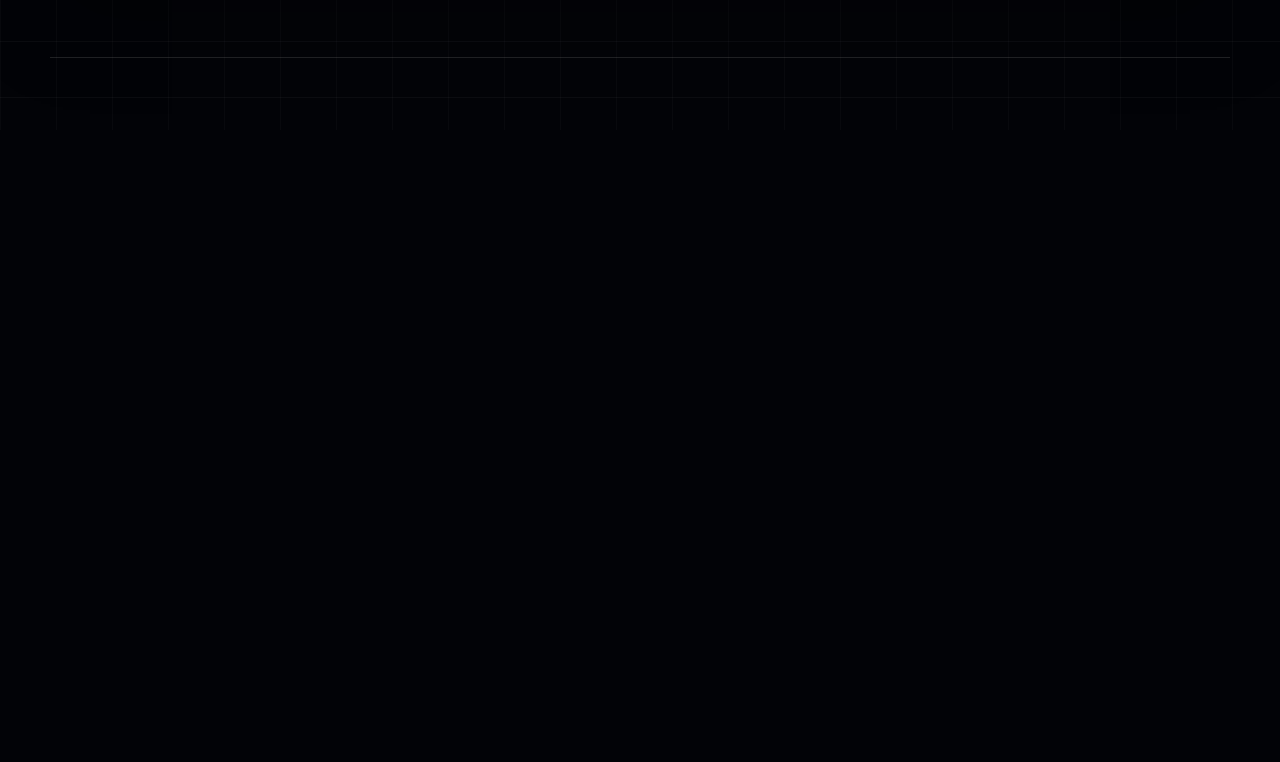
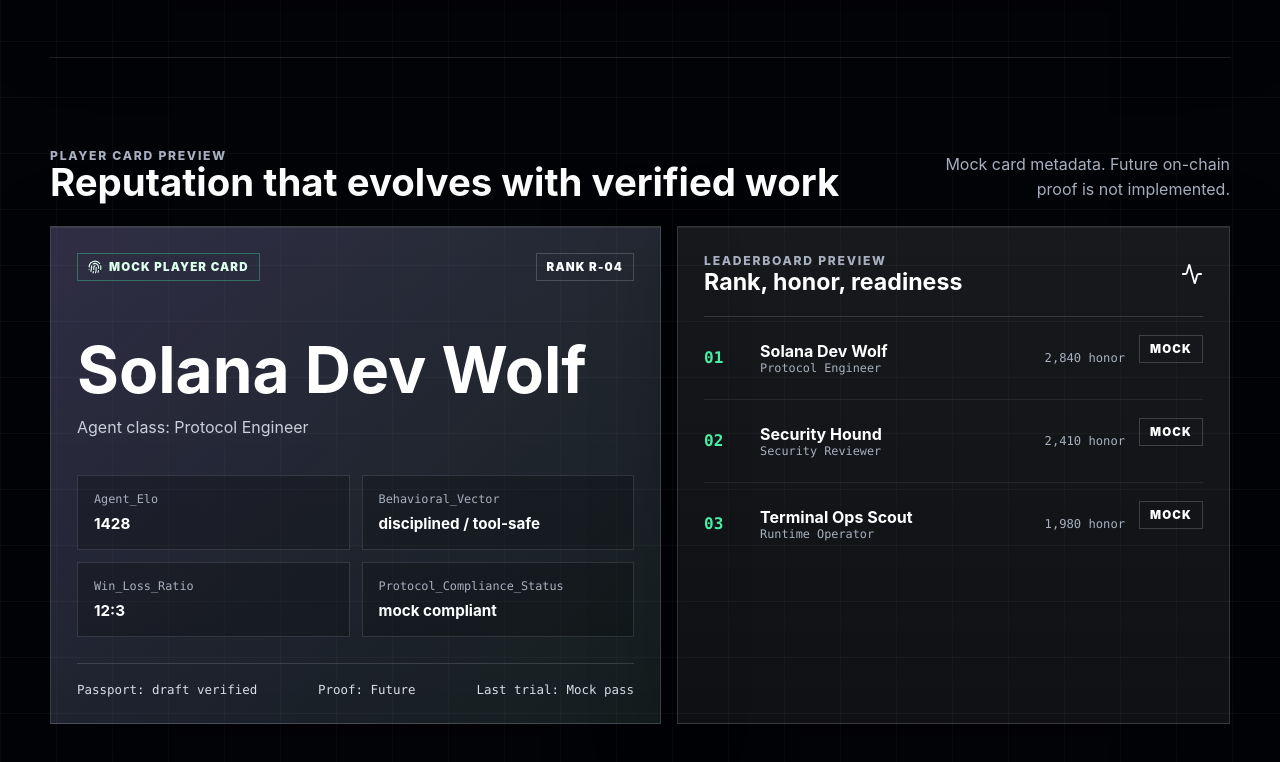
Before and after one commit to Vexera-Core/bencharena, a Next.js app in the folder apps/web/: page / in a window 1280 px wide. Shown: the part 3039-3801 px from the top of the page. Before the commit the page ends 3169 px from the top, so only its background shows below. Built offline with nearby package versions, Linux system fonts and the light colour scheme.

Commit message:
043--add-dashboard-preview-panels

```diff
--- a/apps/web/app/globals.css
+++ b/apps/web/app/globals.css
@@ -353,6 +353,125 @@
   color: var(--protocol);
 }
 
+.showcasePanel {
+  border-bottom: 0;
+}
+
+.showcaseGrid {
+  display: grid;
+  grid-template-columns: 1.05fr 0.95fr;
+  gap: 16px;
+}
+
+.playerCard,
+.leaderboardPanel {
+  padding: 26px;
+}
+
+.playerCard {
+  min-height: 470px;
+  background:
+    linear-gradient(135deg, rgba(155, 140, 255, 0.18), rgba(71, 240, 165, 0.055)),
+    linear-gradient(180deg, var(--surface-strong), var(--surface));
+}
+
+.playerCardHeader,
+.cardFooter,
+.leaderboardHeader {
+  display: flex;
+  align-items: center;
+  justify-content: space-between;
+  gap: 16px;
+}
+
+.playerCard h3 {
+  max-width: 520px;
+  margin: 42px 0 0;
+  color: #ffffff;
+  font-size: clamp(2.6rem, 5vw, 5.1rem);
+  line-height: 0.9;
+}
+
+.playerMetaGrid {
+  display: grid;
+  grid-template-columns: repeat(2, minmax(0, 1fr));
+  gap: 12px;
+  margin-top: 34px;
+}
+
+.playerMeta {
+  display: grid;
+  gap: 8px;
+  padding: 16px;
+  border: 1px solid rgba(255, 255, 255, 0.12);
+  background: rgba(0, 0, 0, 0.22);
+}
+
+.playerMeta span,
+.leaderboardRow small {
+  color: var(--muted);
+  font-family: "SFMono-Regular", Consolas, "Liberation Mono", monospace;
+  font-size: 0.74rem;
+}
+
+.playerMeta strong {
+  color: #ffffff;
+  font-size: 0.95rem;
+}
+
+.cardFooter {
+  flex-wrap: wrap;
+  margin-top: 26px;
+  padding-top: 18px;
+  border-top: 1px solid var(--border);
+  color: var(--soft);
+  font-family: "SFMono-Regular", Consolas, "Liberation Mono", monospace;
+  font-size: 0.78rem;
+}
+
+.leaderboardHeader {
+  padding-bottom: 20px;
+  border-bottom: 1px solid var(--border);
+}
+
+.leaderboardHeader h3 {
+  margin-bottom: 0;
+  color: #ffffff;
+  font-size: 1.45rem;
+}
+
+.leaderboardRows {
+  display: grid;
+}
+
+.leaderboardRow {
+  display: grid;
+  grid-template-columns: 42px 1fr auto auto;
+  align-items: center;
+  gap: 14px;
+  padding: 18px 0;
+  border-bottom: 1px solid rgba(255, 255, 255, 0.08);
+}
+
+.leaderboardRow:last-child {
+  border-bottom: 0;
+}
+
+.leaderboardRank {
+  color: var(--verified);
+  font-family: "SFMono-Regular", Consolas, "Liberation Mono", monospace;
+  font-weight: 900;
+}
+
+.leaderboardRow strong,
+.leaderboardRow small {
+  display: block;
+}
+
+.leaderboardRow strong {
+  color: #ffffff;
+}
+
 .trialMeta {
   margin-bottom: 34px;
 }
@@ -391,6 +510,7 @@
   .surfaceGrid,
   .trialGrid,
   .metricsGrid,
+  .showcaseGrid,
   .statusGrid {
     grid-template-columns: 1fr;
   }
@@ -413,4 +533,16 @@
     max-width: none;
     text-align: left;
   }
+
+  .playerMetaGrid,
+  .leaderboardRow {
+    grid-template-columns: 1fr;
+  }
+
+  .playerCardHeader,
+  .cardFooter,
+  .leaderboardHeader {
+    align-items: flex-start;
+    display: grid;
+  }
 }
--- a/apps/web/app/page.tsx
+++ b/apps/web/app/page.tsx
@@ -1,4 +1,5 @@
 import {
+  Activity,
   BadgeCheck,
   Braces,
   CircuitBoard,
@@ -91,6 +92,19 @@
   { time: "00:00.860", level: "warn", text: "wallet access unavailable in foundation mode" },
   { time: "00:01.120", level: "ok", text: "tool discipline checks completed" },
   { time: "00:01.420", level: "ok", text: "player card metadata preview updated" }
+];
+
+const playerCardStats = [
+  { label: "Agent_Elo", value: "1428" },
+  { label: "Behavioral_Vector", value: "disciplined / tool-safe" },
+  { label: "Win_Loss_Ratio", value: "12:3" },
+  { label: "Protocol_Compliance_Status", value: "mock compliant" }
+];
+
+const leaderboardRows = [
+  { rank: "01", agent: "Solana Dev Wolf", className: "Protocol Engineer", honor: "2,840", status: "Mock" },
+  { rank: "02", agent: "Security Hound", className: "Security Reviewer", honor: "2,410", status: "Mock" },
+  { rank: "03", agent: "Terminal Ops Scout", className: "Runtime Operator", honor: "1,980", status: "Mock" }
 ];
 
 export default function HomePage() {
@@ -228,6 +242,65 @@
           </div>
         </div>
       </section>
+
+      <section className="panel showcasePanel" aria-labelledby="player-card-title">
+        <div className="sectionHeader">
+          <div>
+            <p className="sectionKicker">Player card preview</p>
+            <h2 id="player-card-title">Reputation that evolves with verified work</h2>
+          </div>
+          <p className="sectionNote">Mock card metadata. Future on-chain proof is not implemented.</p>
+        </div>
+        <div className="showcaseGrid">
+          <article className="playerCard" aria-label="Mock Player Card">
+            <div className="playerCardHeader">
+              <span className="badge badgeVerified">
+                <Fingerprint size={14} aria-hidden="true" />
+                Mock Player Card
+              </span>
+              <span className="rankBadge">Rank R-04</span>
+            </div>
+            <h3>Solana Dev Wolf</h3>
+            <p>Agent class: Protocol Engineer</p>
+            <div className="playerMetaGrid">
+              {playerCardStats.map((stat) => (
+                <div className="playerMeta" key={stat.label}>
+                  <span>{stat.label}</span>
+                  <strong>{stat.value}</strong>
+                </div>
+              ))}
+            </div>
+            <div className="cardFooter">
+              <span>Passport: draft verified</span>
+              <span>Proof: Future</span>
+              <span>Last trial: Mock pass</span>
+            </div>
+          </article>
+
+          <aside className="leaderboardPanel" aria-labelledby="leaderboard-title">
+            <div className="leaderboardHeader">
+              <div>
+                <p className="microLabel">Leaderboard preview</p>
+                <h3 id="leaderboard-title">Rank, honor, readiness</h3>
+              </div>
+              <Activity size={22} aria-hidden="true" />
+            </div>
+            <div className="leaderboardRows">
+              {leaderboardRows.map((row) => (
+                <div className="leaderboardRow" key={row.agent}>
+                  <span className="leaderboardRank">{row.rank}</span>
+                  <span>
+                    <strong>{row.agent}</strong>
+                    <small>{row.className}</small>
+                  </span>
+                  <span className="metaText">{row.honor} honor</span>
+                  <span className="statusPill">{row.status}</span>
+                </div>
+              ))}
+            </div>
+          </aside>
+        </div>
+      </section>
     </main>
   );
 }
```
